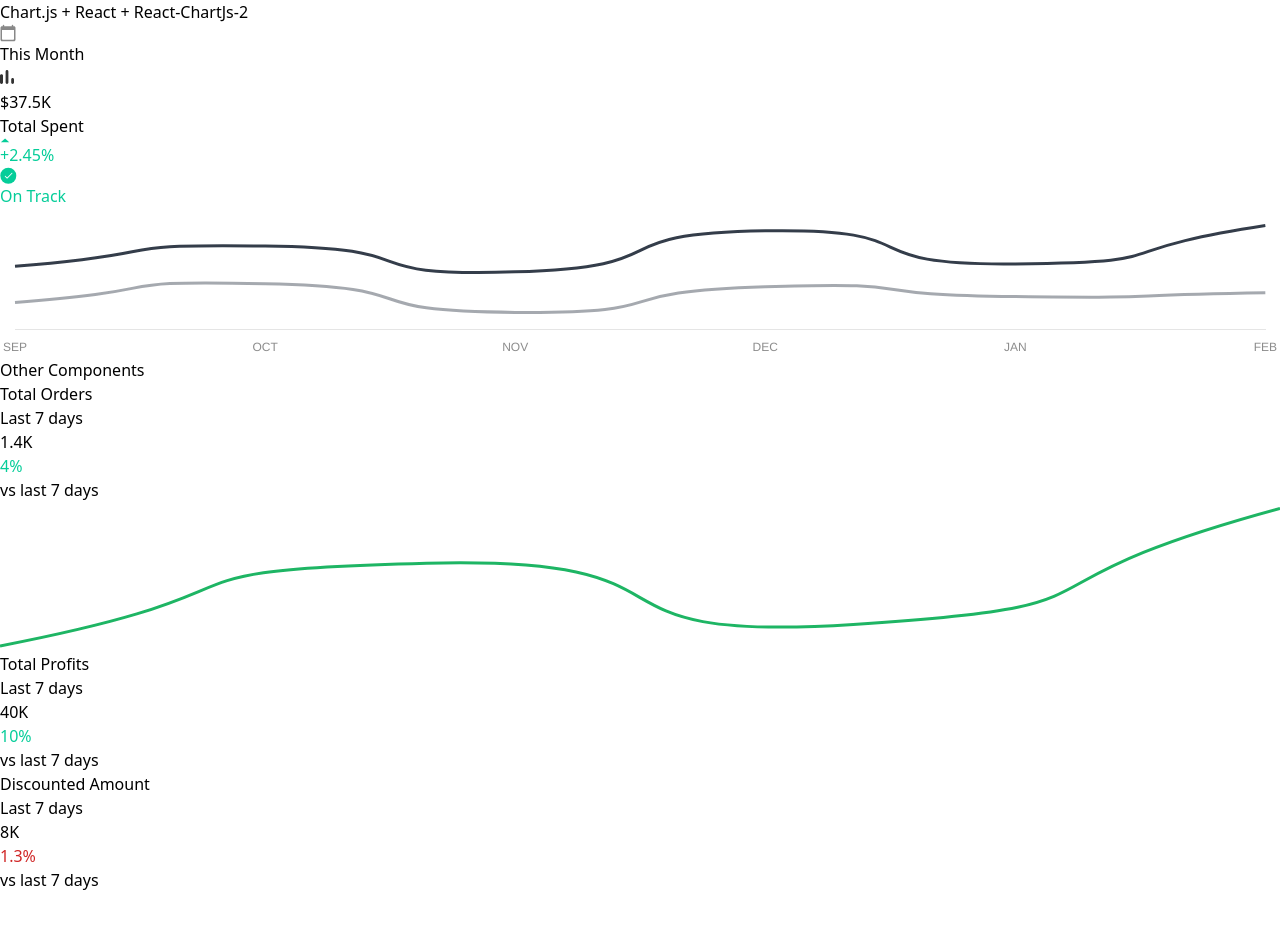
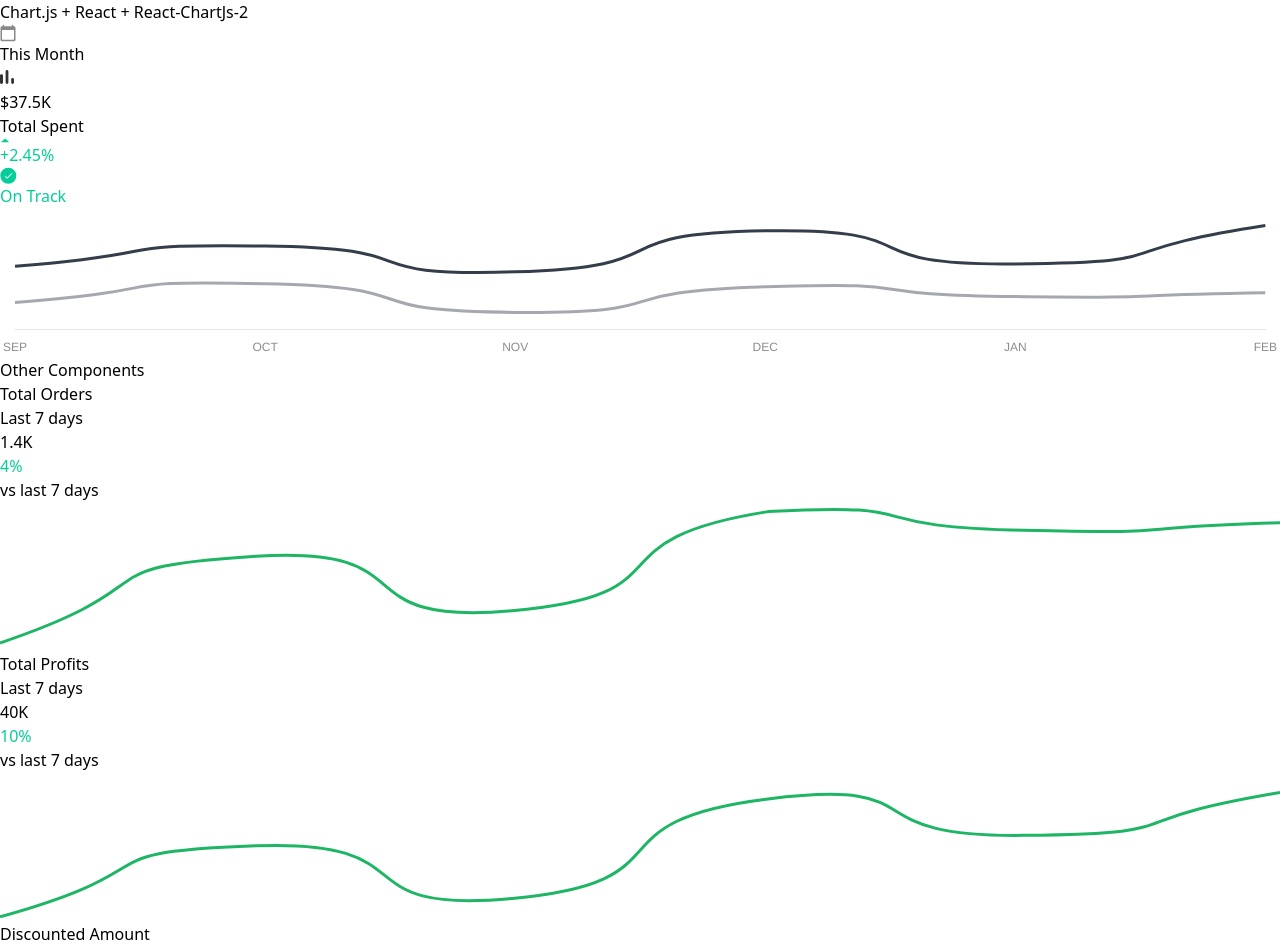
Before and after one commit to Okeke-Divine/eric-chart-repo, a React (Vite) app: page / in a window 1280 px wide. Shown: the top 950 px of the page. Before the commit the page ends 892 px from the top, so only its background shows below. Built offline with nearby package versions, Linux system fonts and the light colour scheme.

Commit message:
Added total profit

```diff
--- a/src/App.tsx
+++ b/src/App.tsx
@@ -19,7 +19,7 @@ function App() {
             Other Components
           </div>
         </div>
-        <div className="mt-5 block md:flex gap-x-5">
+        <div className="mt-5 block md:flex gap-x-5 items-center">
           <TotalOrders />
           <TotalProfit />
           <DiscountedAmount />
--- a/src/components/discountedAmount.tsx
+++ b/src/components/discountedAmount.tsx
@@ -12,7 +12,7 @@ defaults.responsive = true;
 export default function DiscountedAmount() {
   return (
     <>
-      <div className="w-full bg-white md:w-1/3 mb-2 md:mb-0 p-5 rounded-lg shadow-sm duration-300 hover:shadow-md">
+      <div className="w-full bg-white md:w-1/3 mb-2 md:mb-0 p-5 rounded-lg shadow-sm duration-300 hover:shadow-md h-fit">
         <div className="block md:flex mt-5 flex-wrap">
           <div className="w-full md:w-1/2">
             <div className="text-xl font-semibold">Discounted Amount</div>
--- a/src/components/totalOrder.tsx
+++ b/src/components/totalOrder.tsx
@@ -13,7 +13,7 @@ defaults.responsive = true;
 export default function TotalOrders() {
   return (
     <>
-      <div className="w-full bg-white md:w-1/3 mb-2 md:mb-0 p-5 rounded-lg shadow-sm duration-300 hover:shadow-md">
+      <div className="w-full bg-white md:w-1/3 mb-2 md:mb-0 p-5 rounded-lg shadow-sm duration-300 hover:shadow-md h-fit">
         <div className="block md:flex mt-5 flex-wrap">
           <div className="w-full md:w-1/2">
             <div className="text-xl font-semibold">Total Orders</div>
@@ -36,7 +36,7 @@ export default function TotalOrders() {
                 labels: totalOrders.map((data) => data.label),
                 datasets: [
                   {
-                    label: "Revenue",
+                    label: "Orders",
                     data: totalOrders.map((data) => data.orders),
                     backgroundColor: "#1EB564", // Line color
                     borderColor: "#1EB564", // Border color
--- a/src/components/totalProfit.tsx
+++ b/src/components/totalProfit.tsx
@@ -1,6 +1,8 @@
 import { defaults } from "chart.js/auto";
 import { Line } from "react-chartjs-2";
-
+// import the data or replace totalProfit using a response from the api
+import totalProfit from "../data/totalProfit.json";
+// import ui svg(s)
 // import ArrowDownIcon from "../assets/svgs/arrow-down.svg";
 // import ArrowUpIcon from "../assets/svgs/arrow-up.svg";
 
@@ -12,7 +14,7 @@ defaults.responsive = true;
 export default function TotalProfit() {
   return (
     <>
-      <div className="w-full bg-white md:w-1/3 mb-2 md:mb-0 p-5 rounded-lg shadow-sm duration-300 hover:shadow-md">
+      <div className="w-full bg-white md:w-1/3 mb-2 md:mb-0 p-5 rounded-lg shadow-sm duration-300 hover:shadow-md h-fit">
         <div className="block md:flex mt-5 flex-wrap">
           <div className="w-full md:w-1/2">
             <div className="text-xl font-semibold">Total Profits</div>
@@ -30,7 +32,82 @@ export default function TotalProfit() {
               </div>
             </div>
           </div>
-          <div className="mt-2 md:mt-0 w-full md:w-1/2"></div>
+          <div className="mt-2 md:mt-0 w-full md:w-1/2">
+            {/* chart */}
+            <Line
+              data={{
+                labels: totalProfit.map((data) => data.label),
+                datasets: [
+                  {
+                    label: "Profit",
+                    data: totalProfit.map((data) => data.orders),
+                    backgroundColor: "#1EB564", // Line color
+                    borderColor: "#1EB564", // Border color
+                    borderWidth: 3, // Line width
+                    pointRadius: 0, // Hide points initially
+                    hoverRadius: 8, // Hover radius
+                    hoverBackgroundColor: "white", // Hover background color
+                    hoverBorderColor: "#1EB564", // Hover border color
+                    hoverBorderWidth: 3, // Hover border width
+                  },
+                ],
+              }}
+              options={{
+                elements: {
+                  line: {
+                    tension: 0.7,
+                  },
+                },
+                plugins: {
+                  title: {
+                    text: false,
+                  },
+                  tooltip: {
+                    yAlign: "bottom",
+                    enabled: true,
+                    displayColors: false,
+                    callbacks: {
+                      title: () => null,
+                      label: function (context) {
+                        let label = "";
+
+                        if (label) {
+                          label += ": ";
+                        }
+                        if (context.parsed.y !== null) {
+                          label += new Intl.NumberFormat("en-US").format(context.parsed.y);
+                        }
+                        return label;
+                      },
+                    },
+                  },
+                  legend: {
+                    display: false,
+                  },
+                },
+                scales: {
+                  x: {
+                    ticks: {
+                      color: "#1EB564", // Set color of x-axis labels to gray
+                    },
+                    grid: {
+                      display: false,
+                    },
+                    display: false,
+                  },
+                  y: {
+                    display: false,
+                    grid: {
+                      display: false,
+                    },
+                  },
+                },
+                interaction: {
+                  intersect: false,
+                },
+              }}
+            />
+          </div>
         </div>
       </div>
     </>
--- a/src/data/totalOrders.json
+++ b/src/data/totalOrders.json
@@ -5,7 +5,7 @@
   },
   {
     "label": "OCT",
-    "orders": 65528
+    "orders": 55528
   },
   {
     "label": "NOV",
@@ -13,6 +13,14 @@
   },
   {
     "label": "DEC",
-    "orders": 87436
+    "orders": 67436
+  },
+  {
+    "label": "JAN",
+    "orders": 62436
+  },
+  {
+    "label": "FEB",
+    "orders": 64436
   }
 ]
--- /dev/null
+++ b/src/data/totalProfit.json
@@ -0,0 +1,26 @@
+[
+    {
+      "label": "SEP",
+      "orders": 32407
+    },
+    {
+      "label": "OCT",
+      "orders": 65528
+    },
+    {
+      "label": "NOV",
+      "orders": 41000
+    },
+    {
+      "label": "DEC",
+      "orders": 87436
+    },
+    {
+      "label": "JAN",
+      "orders": 70436
+    },
+    {
+      "label": "FEB",
+      "orders": 90436
+    }
+  ]
```
